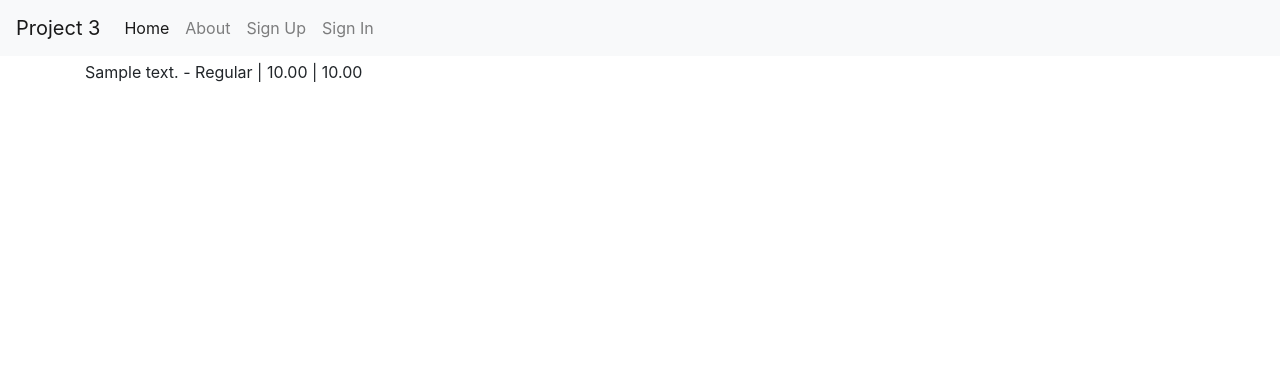
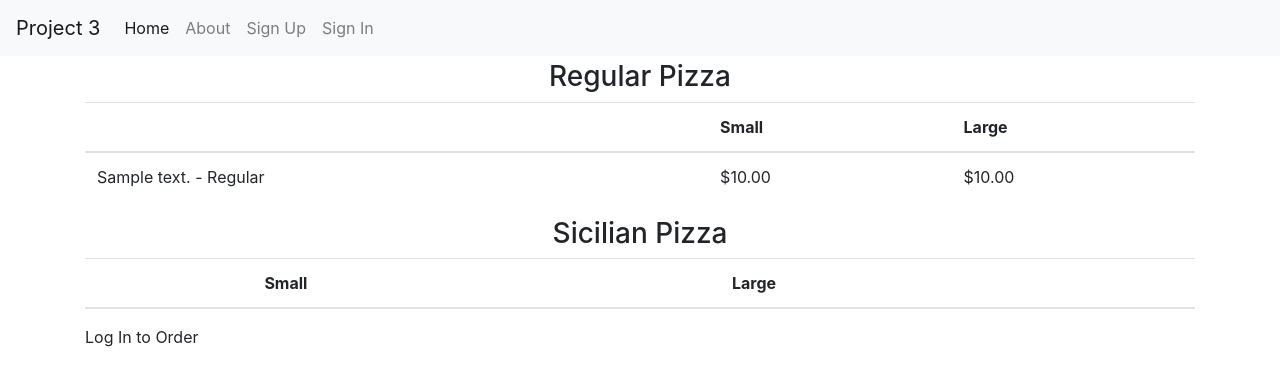
Before and after one commit to leigh-data/project3, a Django app: page /menu/ in a window 1280 px wide. Shown: the top 386 px of the page. Run offline with Django 3.2, Linux system fonts and the light colour scheme; tables that the repository leaves empty hold one stand-in row (values such as "Sample post"); lists and menus that the app fills with data are empty; some libraries are stand-ins or nearby versions.

Commit message:
pizzas rendered in table

```diff
--- a/project3/templates/menu/index.html
+++ b/project3/templates/menu/index.html
@@ -1,11 +1,75 @@
 {% extends 'base.html' %}
 
 {% block content %}
-    {% for pizza in sicilian_pizzas %}
-        <p>{{ pizza }} | {{ pizza.small_price }} | {{ pizza.large_price }}</p>
-    {% endfor %}
+    <h3 class="text-center">Regular Pizza</h3>
+    <table class="table">
+        <thead>
+            <tr>
+                <th></th>
+                <th>Small</th>
+                <th>Large</th>
+            </tr>
+            <tbody>
+                {% for pizza in regular_pizzas %}
+                <tr>
+                    <td>{{ pizza }}</td>
+                    <td>${{ pizza.small_price }}</td>
+                    <td>${{ pizza.large_price }}</td>
+                </tr>
+                {% endfor %}
+            </tbody>
+        </thead>
+    </table>
 
-    {% for pizza in regular_pizzas %}
-        <p>{{ pizza }} | {{ pizza.small_price }} | {{ pizza.large_price }}</p>
-    {% endfor %}
+    <h3 class="text-center">Sicilian Pizza</h3>
+    <table class="table">
+        <thead>
+            <tr>
+                <th></th>
+                <th>Small</th>
+                <th>Large</th>
+            </tr>
+            <tbody>
+                {% for pizza in sicilian_pizzas %}
+                <tr>
+                    <td>{{ pizza }}</td>
+                    <td>${{ pizza.small_price }}</td>
+                    <td>${{ pizza.large_price }}</td>
+                </tr>
+                {% endfor %}
+            </tbody>
+        </thead>
+    </table>
+
+    {% if user.is_authenticated %}
+    <button type="button" class="btn btn-primary" data-toggle="modal" data-target="#pizzaModal">
+        Order Pizza
+    </button>
+    {% else %}
+    <p>Log In to Order</p>
+    {% endif %}
 {% endblock  %}
+
+{% block modal %}
+<div class="modal fade" id="pizzaModal" tabindex="-1" role="dialog" aria-labelledby="pizzaModalLabel" aria-hidden="true">
+  <div class="modal-dialog" role="document">
+    <div class="modal-content">
+      <div class="modal-header">
+        <h5 class="modal-title">Order Pizza</h5>
+        <button type="button" class="close" data-dismiss="modal" aria-label="Close">
+          <span aria-hidden="true">&times;</span>
+        </button>
+      </div>
+      <div class="modal-body">
+        <form action="">
+        <p>Order Pizza</p>
+      </div>
+      <div class="modal-footer">
+        <button type="button" class="btn btn-primary">Save changes</button>
+        </form>
+        <button type="button" class="btn btn-secondary" data-dismiss="modal">Close</button>
+      </div>
+    </div>
+  </div>
+</div>
+{% endblock  %}
```
